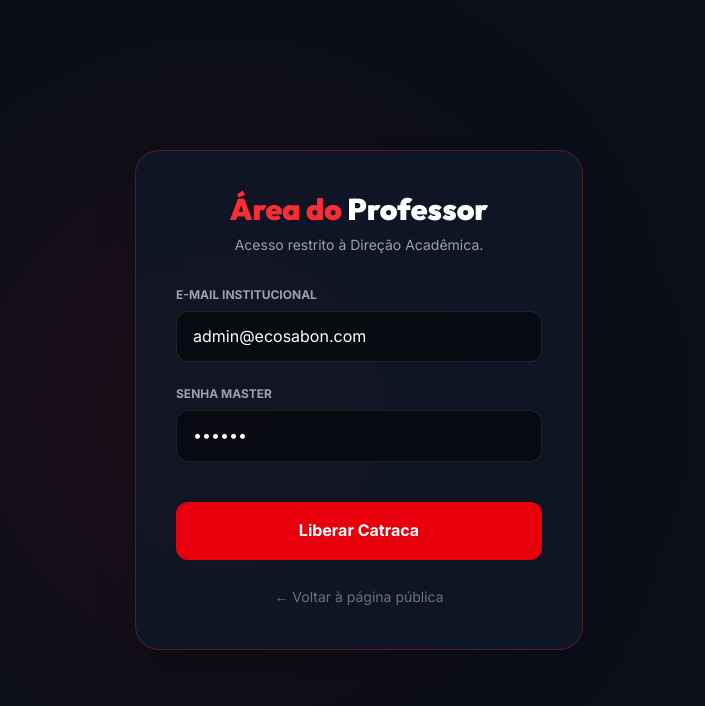
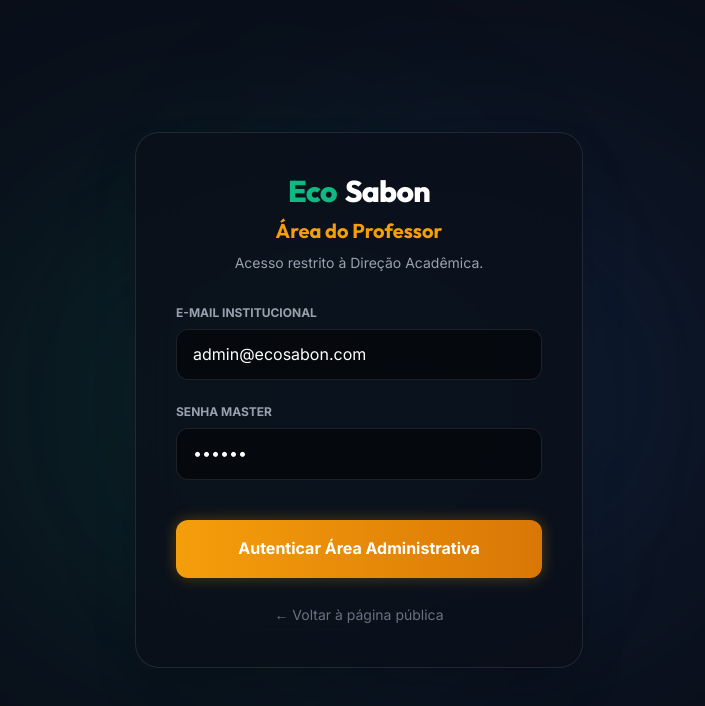
Before and after one commit to lmbernardo7520112/plataforma_educacional_sabao, a React (Vite) app in the folder client/: page /professor in a window 1280 px wide. Shown: the top 706 px of the page, without its empty margins (281-986 px from the left). Built offline with nearby package versions, Linux system fonts and the light colour scheme.

Commit message:
style(ui): align teacher authentication scope and institutional navigation to primary design tokens

```diff
--- a/client/src/components/Navbar.tsx
+++ b/client/src/components/Navbar.tsx
@@ -28,9 +28,9 @@ const Navbar: React.FC = () => {
         </div>
 
         <div className="flex items-center gap-4">
-          <button className="hidden md:block text-white hover:text-[#3B82F6] font-semibold text-sm transition-colors cursor-pointer">
-            Portal da Escola
-          </button>
+          <Link to="/professor" className="hidden md:block text-white hover:text-[#F59E0B] font-semibold text-sm transition-colors cursor-pointer">
+            Área do Professor
+          </Link>
           <Link to="/dashboard" className="bg-gradient-to-r from-[#10B981] to-[#3B82F6] hover:opacity-90 text-white px-6 py-2.5 rounded-full font-bold text-sm transition-opacity shadow-[0_0_15px_rgba(16,185,129,0.3)] cursor-pointer inline-block">
             Área do Aluno
           </Link>
--- a/client/src/pages/TeacherArea.tsx
+++ b/client/src/pages/TeacherArea.tsx
@@ -105,12 +105,18 @@ export const TeacherArea: React.FC = () => {
 
   if (!teacherToken) {
     return (
-      <div className="min-h-screen bg-[#0a0f1a] flex items-center justify-center p-6 font-['Inter'] relative">
-        <div className="absolute top-[20%] left-[20%] w-[500px] h-[500px] rounded-full bg-red-600/10 blur-[120px]" />
+      <div className="min-h-screen bg-[#0a0f1a] flex items-center justify-center p-6 font-['Inter'] relative overflow-hidden">
+        {/* EcoSabon Organic Glow Effects */}
+        <div className="absolute top-[20%] left-[20%] w-[500px] h-[500px] rounded-full bg-[#10B981]/10 blur-[120px]" />
+        <div className="absolute bottom-[20%] right-[20%] w-[500px] h-[500px] rounded-full bg-[#3B82F6]/10 blur-[120px]" />
 
-        <div className="bg-gray-900/80 backdrop-blur-xl border border-red-500/30 p-10 rounded-3xl shadow-2xl max-w-md w-full z-10">
+        <div className="bg-[#0a0f1a]/80 backdrop-blur-xl border border-white/10 p-10 rounded-3xl shadow-2xl max-w-md w-full z-10 relative">
           <div className="text-center mb-8">
-            <h1 className="text-3xl font-black font-['Outfit'] text-white"><span className="text-red-500">Área do</span> Professor</h1>
+            <div className="flex justify-center items-center gap-2 font-['Outfit'] font-extrabold text-3xl tracking-tight text-white mb-2">
+              <span className="text-[#10B981]">Eco</span>
+              <span>Sabon</span>
+            </div>
+            <h1 className="text-xl font-bold font-['Outfit'] text-[#F59E0B]">Área do Professor</h1>
             <p className="text-gray-400 text-sm mt-2">Acesso restrito à Direção Acadêmica.</p>
           </div>
 
@@ -120,15 +126,15 @@ export const TeacherArea: React.FC = () => {
             <div>
               <label className="block text-gray-400 text-xs font-bold uppercase mb-2">E-mail Institucional</label>
               <input type="email" required value={email} onChange={e => setEmail(e.target.value)}
-                className="w-full bg-black/50 border border-white/10 rounded-xl px-4 py-3 text-white focus:border-red-500 focus:outline-none transition" />
+                className="w-full bg-black/50 border border-white/10 rounded-xl px-4 py-3 text-white focus:border-[#F59E0B] focus:outline-none transition" />
             </div>
             <div>
               <label className="block text-gray-400 text-xs font-bold uppercase mb-2">Senha Master</label>
               <input type="password" required value={password} onChange={e => setPassword(e.target.value)}
-                className="w-full bg-black/50 border border-white/10 rounded-xl px-4 py-3 text-white focus:border-red-500 focus:outline-none transition" />
+                className="w-full bg-black/50 border border-white/10 rounded-xl px-4 py-3 text-white focus:border-[#F59E0B] focus:outline-none transition" />
             </div>
-            <button type="submit" disabled={loading} className="w-full bg-red-600 hover:bg-red-700 text-white font-bold py-4 rounded-xl transition disabled:opacity-50 mt-4">
-              {loading ? 'Acessando Banco Central...' : 'Liberar Catraca'}
+            <button type="submit" disabled={loading} className="w-full bg-gradient-to-r from-[#F59E0B] to-[#D97706] hover:opacity-90 text-white font-bold py-4 rounded-xl transition disabled:opacity-50 mt-4 shadow-[0_0_15px_rgba(245,158,11,0.3)]">
+              {loading ? 'Acessando Reitoria...' : 'Autenticar Área Administrativa'}
             </button>
             <button type="button" onClick={() => navigate('/')} className="w-full text-gray-500 text-sm hover:text-white transition">← Voltar à página pública</button>
           </form>
```
